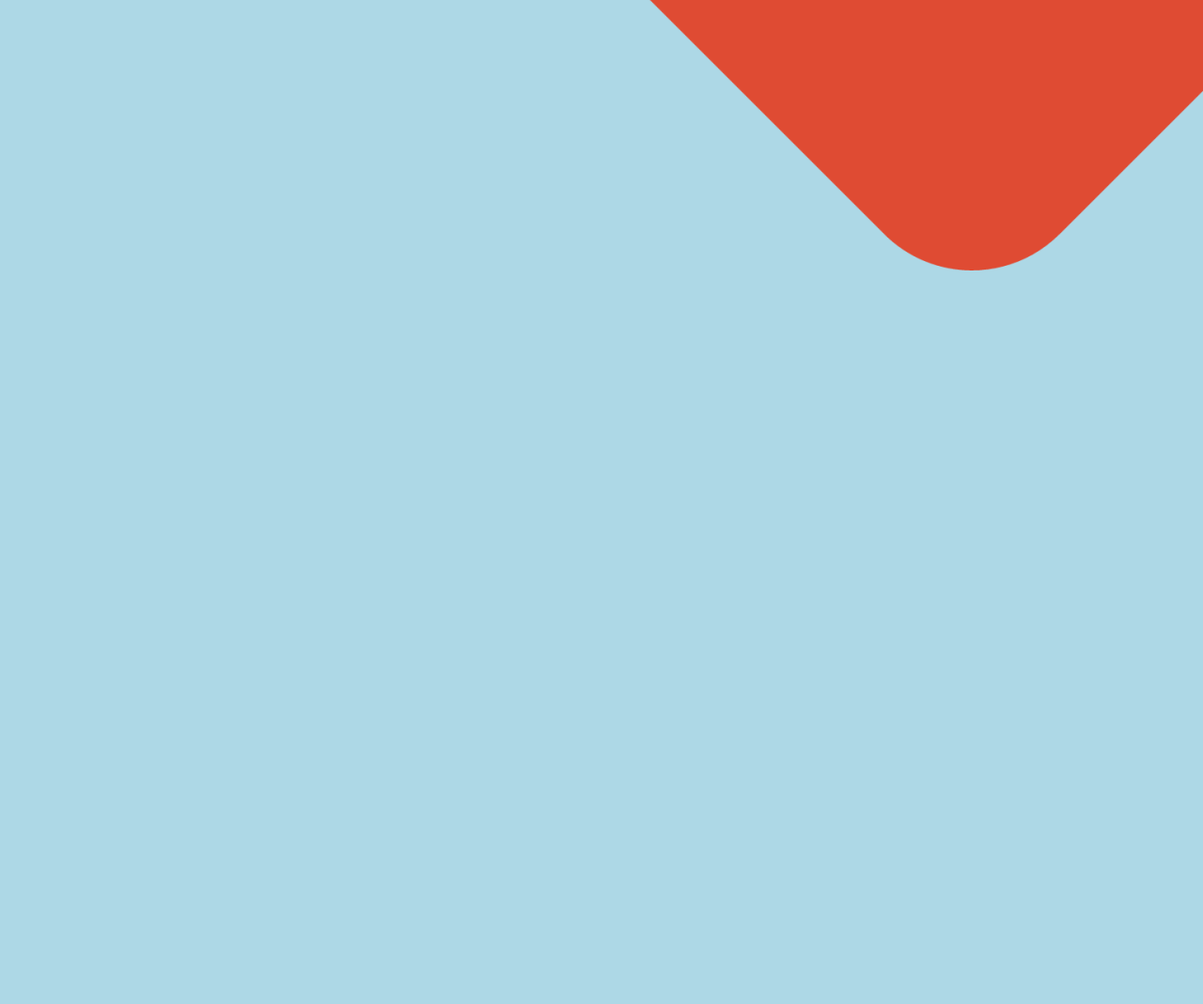
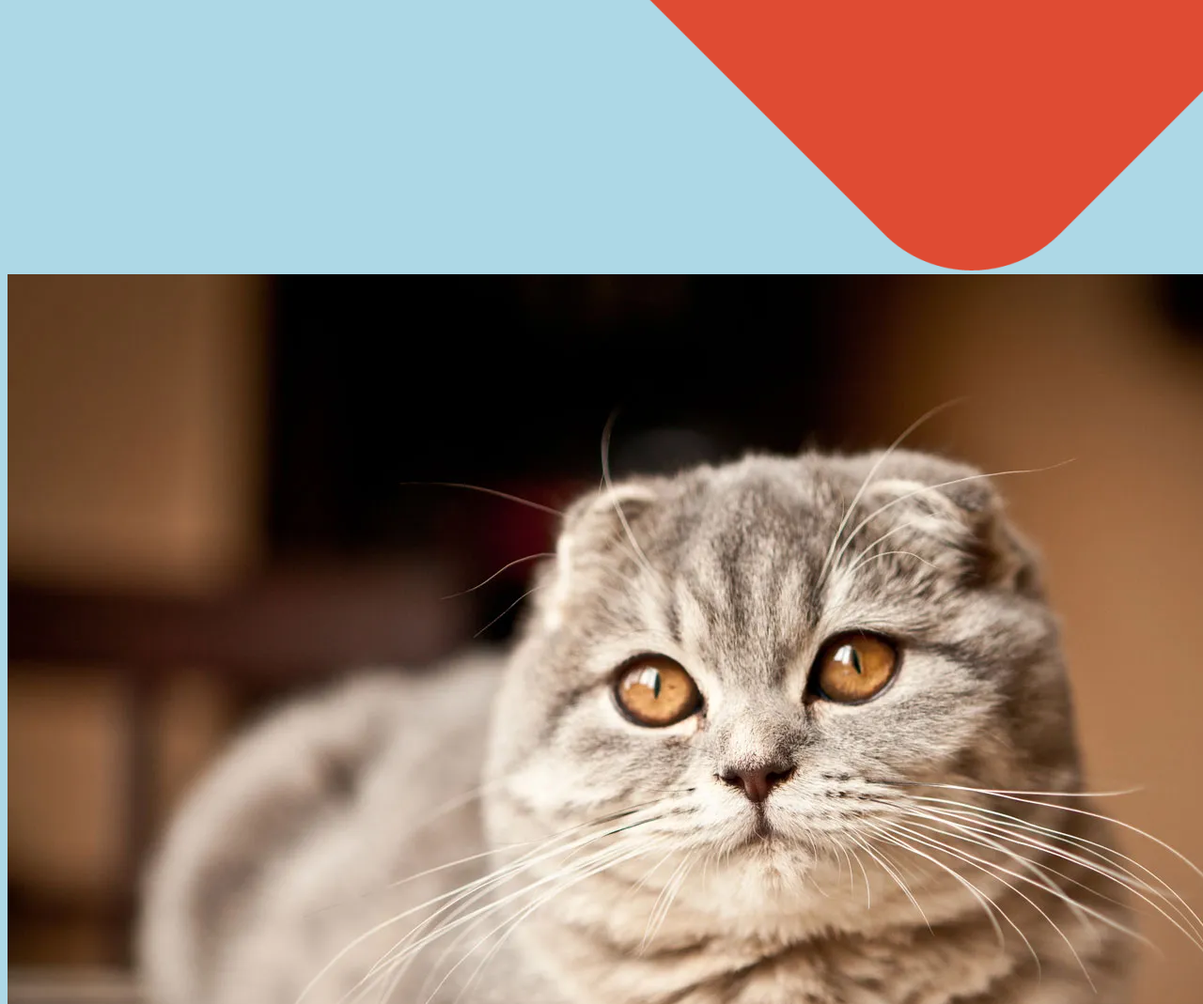
Before and after one commit to ad5322/myproject, a plain HTML site: page index.html in a window 1280 px wide. Shown: the part 1908-2977 px from the top of the page at 94% size. Before the commit the page ends 2208 px from the top, so only its background shows below. Drawn offline with Linux system fonts and the light colour scheme.

Commit message:
added a new image

```diff
--- a/index.html
+++ b/index.html
@@ -11,5 +11,7 @@
 <p>This is the first file in my new Git Repo.</p>
 <p>A new line in our file!</p>
 <img src="img.png" alt="git image">
+
+<img src="cat.webp" alt="cat picture">
 </body>
 </html>
```
Also changed, not shown: cat.webp (added).
